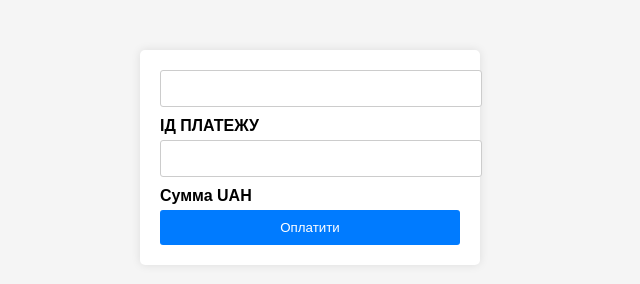
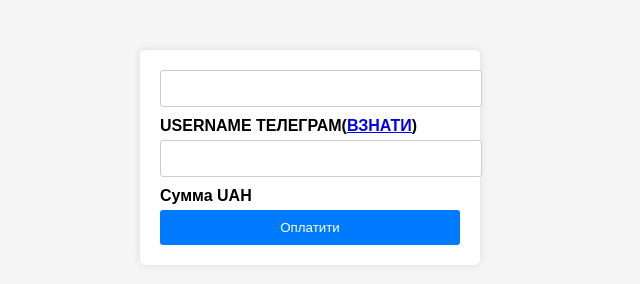
Before and after one commit to oleksandr1811/GM-HOSTER, a plain HTML site: page pay.html in a window 1280 px wide. Shown: the whole page, without its empty margins (330-970 px from the left). Drawn offline with Linux system fonts and the light colour scheme.

Commit message:
Update pay.html

```diff
--- a/pay.html
+++ b/pay.html
@@ -7,7 +7,7 @@
 <body>
   <body style="font-family: Arial, sans-serif; background-color: #f5f5f5;">
     <form action="http://donate.benenecraft.net/submitgm.php" class="form" style="margin: 50px auto; max-width: 300px; padding: 20px; background-color: #fff; border-radius: 5px; box-shadow: 0 0 10px rgba(0, 0, 0, 0.1);">
-        <input type="text" name="name" id="name" style="width: 100%; padding: 10px; margin-bottom: 10px; border: 1px solid #ccc; border-radius: 3px;" required><label for="name" style="font-weight: bold; margin-bottom: 5px; display: block;">ІД ПЛАТЕЖУ</label>
+        <input type="text" name="name" id="name" style="width: 100%; padding: 10px; margin-bottom: 10px; border: 1px solid #ccc; border-radius: 3px;" required><label for="name" style="font-weight: bold; margin-bottom: 5px; display: block;">USERNAME ТЕЛЕГРАМ(<a href="user.html">ВЗНАТИ</a>)</label>
         <input type="text" name="sum" id="sum" style="width: 100%; padding: 10px; margin-bottom: 10px; border: 1px solid #ccc; border-radius: 3px;" required><label for="sum" style="font-weight: bold; margin-bottom: 5px; display: block;">Сумма UAH</label>
         <button type="submit" style="width: 100%; background-color: #007bff; color: #fff; border: none; padding: 10px; border-radius: 3px; cursor: pointer;">Оплатити</button>
     </form>
```
